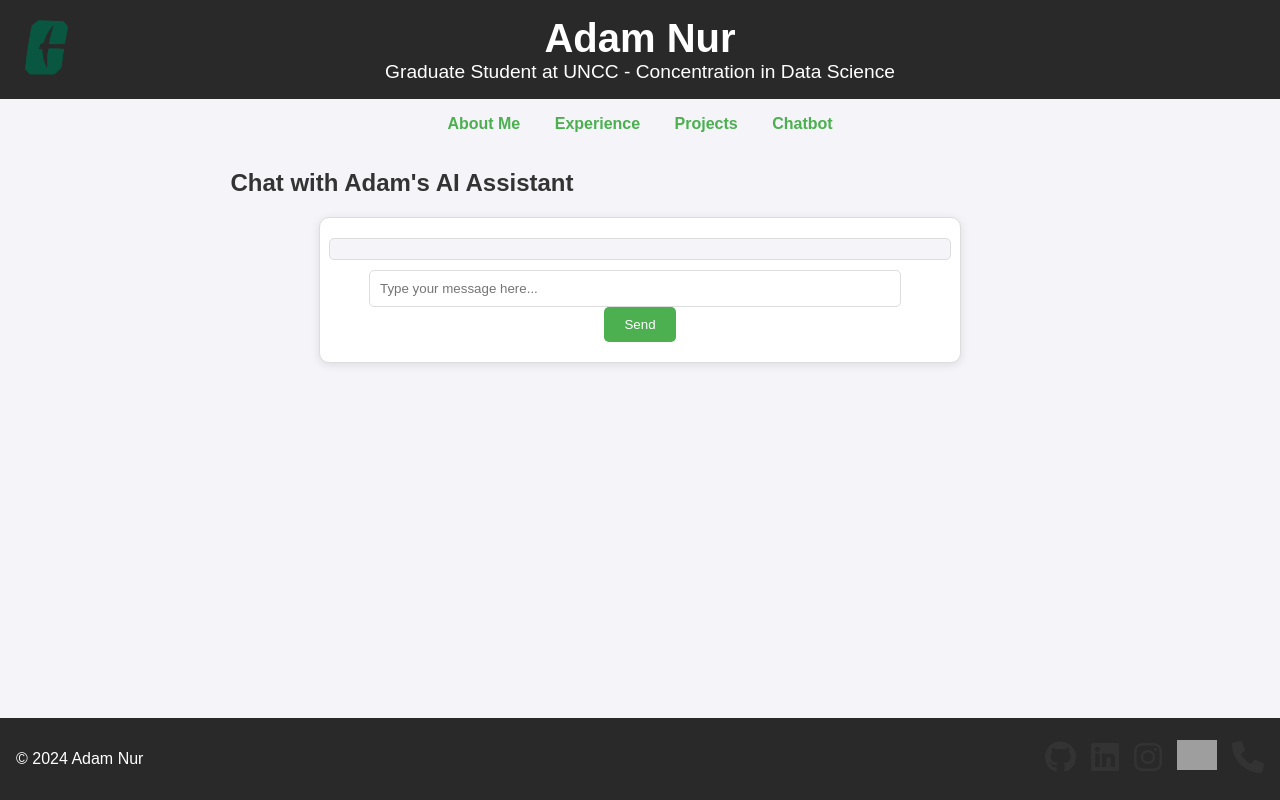
After one commit to AdamNur422/Personal-Webpage, a Flask app: page /Chatbot in a window 1280 px wide. The commit adds this page. Run offline with Flask 3, Linux system fonts and the light colour scheme; grey boxes are pictures that could not be loaded.

Commit message:
attempt 1

```diff
--- a/app.py
+++ b/app.py
@@ -1,6 +1,13 @@
-from flask import Flask, render_template
+from flask import Flask, render_template, request, jsonify
+import openai
+import os
+from dotenv import load_dotenv
+
+load_dotenv()
 
 app = Flask(__name__)
+
+openai.api_key = os.getenv('OPENAI_API_KEY')
 
 @app.route('/')
 def index():
@@ -46,5 +53,20 @@ def game_scrolling_shooter():
 def game_fin_state_machines():
     return render_template('projects/Games/game_fin_state_machines.html')
 
+@app.route('/Chatbot')
+def chatbot():
+    return render_template('chatbot.html')
+
+@app.route('/chat', methods=['POST'])
+def chat():
+    user_message = request.json['message']
+    response = openai.Completion.create(
+        engine="davinci",
+        prompt=user_message,
+        max_tokens=150
+    )
+    reply = response.choices[0].text.strip()
+    return jsonify({'reply': reply})
+
 if __name__ == '__main__':
     app.run(debug=True)
--- a/static/css/style.css
+++ b/static/css/style.css
@@ -256,16 +256,16 @@ blockquote {
 .iframe-containerFSM {
     position: relative;
     width: 100%;
-    padding-top: 56.25%; /* 16:9 Aspect Ratio */
+    padding-top: 56.25%;
     overflow: hidden;
 }
 .iframe-containerFSM iframe {
     position: absolute;
     top: 0;
     left: 0;
-    width: 100%; /* Adjust this value to scale down further if needed */
-    height: 100%; /* Adjust this value to scale down further if needed */
-    transform: scale(1.0); /* Adjust the scale value as needed */
+    width: 100%;
+    height: 100%;
+    transform: scale(1.0);
     transform-origin: 0 0;
 }
 
@@ -274,16 +274,16 @@ blockquote {
     position: relative;
     width: 100%;
     height: 0;
-    padding-bottom: 56.25%; /* 16:9 Aspect Ratio */
+    padding-bottom: 56.25%;
     overflow: hidden;
 }
 .iframe-containerSS iframe {
     position: absolute;
     top: 0;
     left: 0;
-    width: 200%; /* Adjust this value to scale down further if needed */
-    height: 200%; /* Adjust this value to scale down further if needed */
-    transform: scale(0.5); /* Adjust the scale value as needed */
+    width: 200%;
+    height: 200%;
+    transform: scale(0.5);
     transform-origin: 0 0;
 }
 
@@ -291,7 +291,7 @@ blockquote {
 .iframe-containerPFM {
     position: relative;
     width: 100%;
-    padding-top: 56.25%; /* 16:9 Aspect Ratio */
+    padding-top: 56.25%;
     overflow: hidden;
 }
 .iframe-containerPFM iframe {
@@ -300,6 +300,66 @@ blockquote {
     left: 0;
     width: 100%;
     height: 100%;
-    transform: scale(0.75); /* Adjust the scale value as needed */
+    transform: scale(0.75);
     transform-origin: 0 0;
 }
+
+/* Chatbot */
+#chat-container {
+    display: flex;
+    flex-direction: column;
+    align-items: center;
+    max-width: 600px;
+    margin: 20px auto;
+    border: 1px solid #ddd;
+    padding: 20px;
+    border-radius: 10px;
+    background: white;
+    box-shadow: 0 2px 10px rgba(0, 0, 0, 0.1);
+}
+
+#chat-box {
+    width: 100%;
+    max-height: 400px;
+    overflow-y: auto;
+    padding: 10px;
+    border: 1px solid #ddd;
+    margin-bottom: 10px;
+    border-radius: 5px;
+    background: #f4f4f9;
+}
+
+.user-message, .bot-message {
+    padding: 10px;
+    margin: 10px 0;
+    border-radius: 10px;
+}
+
+.user-message {
+    background-color: #e1ffc7;
+    align-self: flex-end;
+    text-align: right;
+}
+
+.bot-message {
+    background-color: #f1f0f0;
+    align-self: flex-start;
+    text-align: left;
+}
+
+#user-input {
+    width: calc(100% - 90px);
+    padding: 10px;
+    border: 1px solid #ddd;
+    border-radius: 5px;
+    margin-right: 10px;
+}
+
+#send-button {
+    padding: 10px 20px;
+    background: #4CAF50;
+    color: white;
+    border: none;
+    border-radius: 5px;
+    cursor: pointer;
+}
--- a/templates/base.html
+++ b/templates/base.html
@@ -18,6 +18,8 @@
         <a href="{{ url_for('index') }}">About Me</a>
         <a href="{{ url_for('experience') }}">Experience</a>
         <a href="{{ url_for('projects') }}">Projects</a>
+        <a href="{{ url_for('chatbot') }}">Chatbot</a>
+
     </nav>
     <div class="container">
         {% block content %}{% endblock %}
--- /dev/null
+++ b/templates/chatbot.html
@@ -0,0 +1,39 @@
+<!-- templates/chatbot.html -->
+{% extends "base.html" %}
+
+{% block title %}Chatbot - Adam Nur's Personal Webpage{% endblock %}
+
+{% block content %}
+<div class="container">
+    <h2>Chat with Adam's AI Assistant</h2>
+    <div id="chat-container">
+        <div id="chat-box"></div>
+        <input type="text" id="user-input" placeholder="Type your message here...">
+        <button id="send-button">Send</button>
+    </div>
+</div>
+{% endblock %}
+
+{% block scripts %}
+<script src="https://code.jquery.com/jquery-3.6.0.min.js"></script>
+<script>
+    $(document).ready(function() {
+        $('#send-button').click(function() {
+            const userInput = $('#user-input').val();
+            if (userInput) {
+                $('#chat-box').append('<div class="user-message">' + userInput + '</div>');
+                $.ajax({
+                    url: '{{ url_for('chat') }}',
+                    method: 'POST',
+                    contentType: 'application/json',
+                    data: JSON.stringify({ message: userInput }),
+                    success: function(response) {
+                        $('#chat-box').append('<div class="bot-message">' + response.reply + '</div>');
+                        $('#user-input').val('');
+                    }
+                });
+            }
+        });
+    });
+</script>
+{% endblock %}
```
Also changed, not shown: 1 other file.
